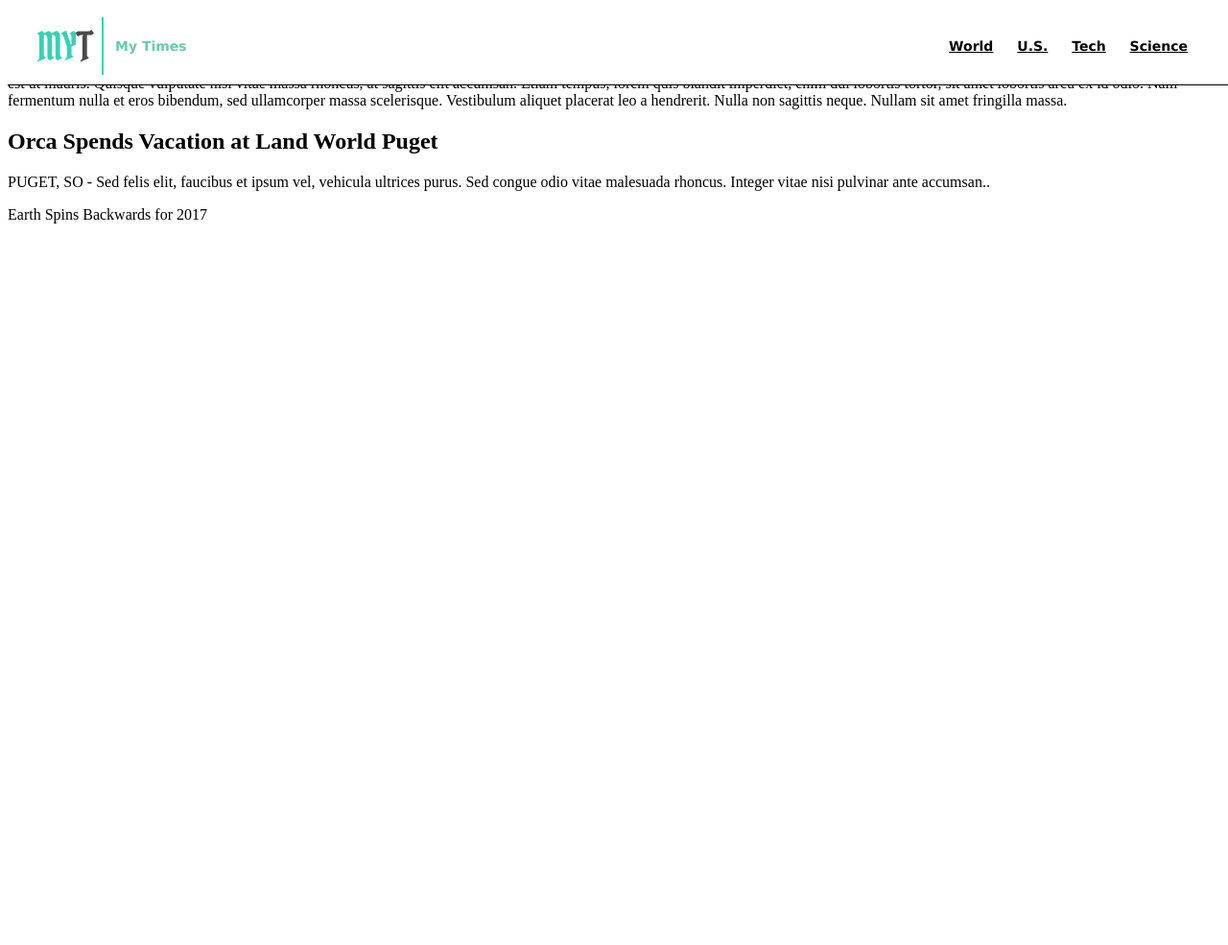
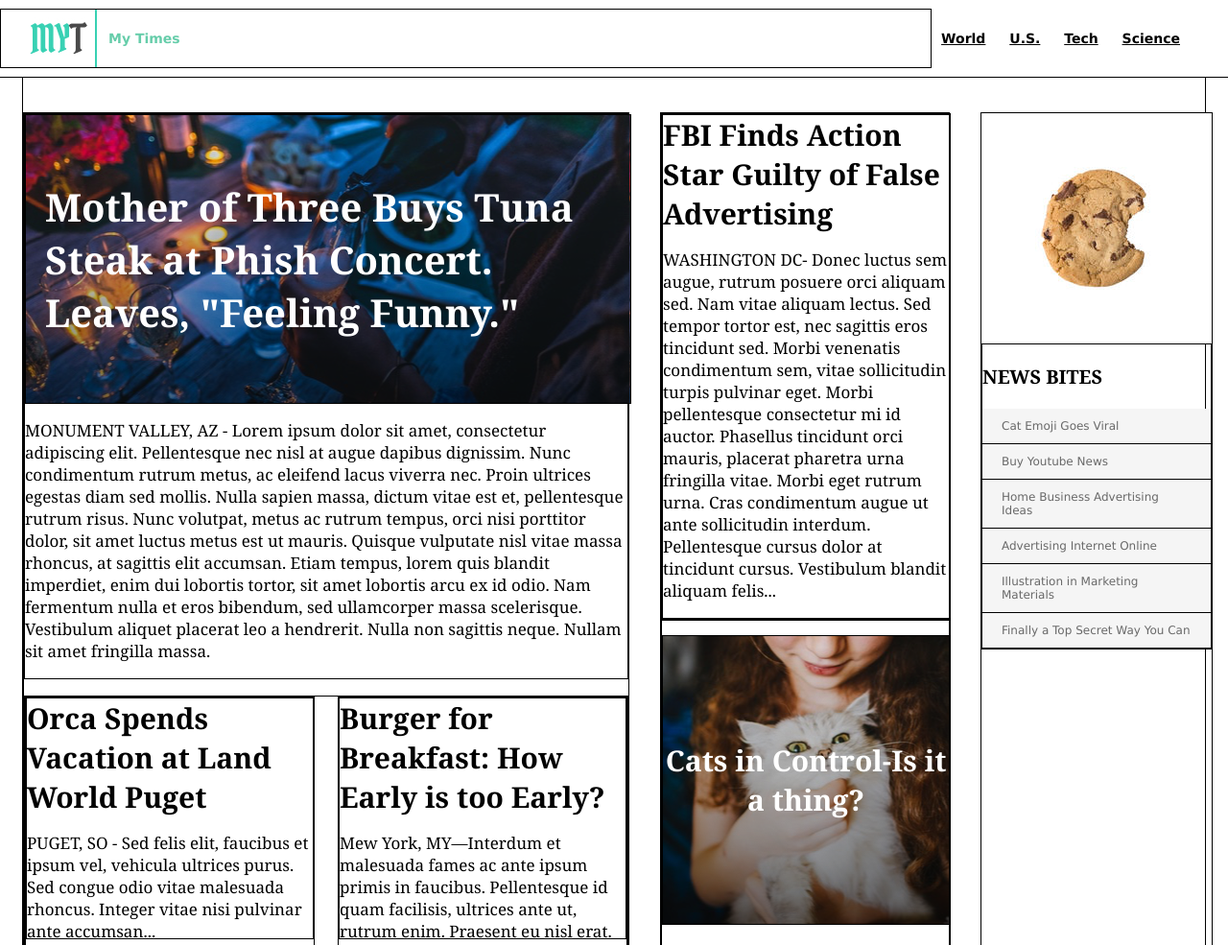
Before and after one commit to ValerieSmeers/MyTimes, a plain HTML site: page index.html in a window 1280 px wide. Shown: the top 985 px of the page at 96% size. Before the commit the page ends 800 px from the top, so only its background shows below. Drawn offline with Linux system fonts and the light colour scheme.

Commit message:
Save Two

```diff
--- a/index.html
+++ b/index.html
@@ -20,27 +20,68 @@
 </header>
 
 <div class="content">
+
   <div class="columnleft">
-    <div class="image-content">
-      <span>Mother of Three Buys Tuna Steak at Phish Concert. Leaves, "Feeling Funny." </span>
-    </div>
-    <p class="narrative">
-      MONUMENT VALLEY, AZ - Lorem ipsum dolor sit amet, consectetur adipiscing elit. Pellentesque nec nisl at augue dapibus dignissim. Nunc condimentum rutrum metus, ac eleifend lacus viverra nec. Proin ultrices egestas diam sed mollis. Nulla sapien massa, dictum vitae est et, pellentesque rutrum risus. Nunc volutpat, metus ac rutrum tempus, orci nisi porttitor dolor, sit amet luctus metus est ut mauris. Quisque vulputate nisl vitae massa rhoncus, at sagittis elit accumsan. Etiam tempus, lorem quis blandit imperdiet, enim dui lobortis tortor, sit amet lobortis arcu ex id odio. Nam fermentum nulla et eros bibendum, sed ullamcorper massa scelerisque. Vestibulum aliquet placerat leo a hendrerit. Nulla non sagittis neque. Nullam sit amet fringilla massa.
-    </p>
-  </div>
+<div class="lead-story">
+  <div class="img-content">
+    <span>Mother of Three Buys Tuna Steak at Phish Concert. Leaves, "Feeling Funny."</span>
+      </div><!-- Tunaimage div -->
+<p class = "narrative">MONUMENT VALLEY, AZ - Lorem ipsum dolor sit amet, consectetur adipiscing elit. Pellentesque nec nisl at augue dapibus dignissim. Nunc condimentum rutrum metus, ac eleifend lacus viverra nec. Proin ultrices egestas diam sed mollis. Nulla sapien massa, dictum vitae est et, pellentesque rutrum risus. Nunc volutpat, metus ac rutrum tempus, orci nisi porttitor dolor, sit amet luctus metus est ut mauris. Quisque vulputate nisl vitae massa rhoncus, at sagittis elit accumsan. Etiam tempus, lorem quis blandit imperdiet, enim dui lobortis tortor, sit amet lobortis arcu ex id odio. Nam fermentum nulla et eros bibendum, sed ullamcorper massa scelerisque. Vestibulum aliquet placerat leo a hendrerit. Nulla non sagittis neque. Nullam sit amet fringilla massa.</p>
+</div> <!-- Leadstorydiv -->
+
 <div class="stories">
   <div class="story">
     <div class="text-content">
       <h2>Orca Spends Vacation at Land World Puget</h2>
-      <p class="narrative">PUGET, SO - Sed felis elit, faucibus et ipsum vel, vehicula ultrices purus. Sed congue odio vitae malesuada rhoncus. Integer vitae nisi pulvinar ante accumsan..</p>
-    </div>
-    <div class="pop-culture image-content">
+      <p class = "narrative">PUGET, SO - Sed felis elit, faucibus et ipsum vel, vehicula ultrices purus. Sed congue odio vitae malesuada rhoncus. Integer vitae nisi pulvinar ante accumsan...</p>
+    </div><!--text content -->
+    <div class="Earth-Backwards img-content">
       <span>Earth Spins Backwards for 2017</span>
-    </div>
+    </div> <!--Fall content div -->
+  </div> <!-- div story -->
+
+  <div class="story">
+    <div class="text-content">
+      <h2>Burger for Breakfast: How Early is too Early?</h2>
+      <p class = "narrative">Mew York, MY—Interdum et malesuada fames ac ante ipsum primis in faucibus. Pellentesque id quam facilisis, ultrices ante ut, rutrum enim. Praesent eu nisl erat.</p>
+    </div><!--text content -->
+    <div class="Camera-Memory img-content">
+      <span>Research Shows Cameras Erase Memory</span>
+    </div> <!--Fall content div -->
+  </div> <!-- div story -->
+</div> <!-- column stories -->
+  </div> <!-- columnLeftDiv -->
+
+  <div class="ColumnMiddle">
+      <div class="story">
+        <div class="text-content">
+          <h2>FBI Finds Action Star Guilty of False Advertising</h2>
+          <p class = "narrative">WASHINGTON DC- Donec luctus sem augue, rutrum posuere orci aliquam sed. Nam vitae aliquam lectus. Sed tempor tortor est, nec sagittis eros tincidunt sed. Morbi venenatis condimentum sem, vitae sollicitudin turpis pulvinar eget. Morbi pellentesque consectetur mi id auctor. Phasellus tincidunt orci mauris, placerat pharetra urna fringilla vitae. Morbi eget rutrum urna. Cras condimentum augue ut ante sollicitudin interdum. Pellentesque cursus dolor at tincidunt cursus. Vestibulum blandit aliquam felis...</p>
+        </div> <!-- text content  -->
+      </div> <!-- div story -->
+
+      <div class="story">
+        <div class="cat-ceo img-content">
+          <span>Cats in Control-Is it a thing?</span>
+        </div>
+        <p class = "narrative">BROOKLYN, NY- In molestie nulla sodales sit amet. Proin vulputate, ipsum porta aliquam commodo, nunc nibh tincidunt lorem, vel consectetur neque mi vel neque. Mauris ultricies, nulla scelerisque sollicitudin lobortis, dui est sodales sapien, a vestibulum velit diam eget felis. Vivamus dignissim lacinia dolor, quis commodo tellus pellentesque in.</p>
+      </div>
+  </div> <!-- Middle Column!  -->
+
+<div class="columnRight">
+  <img class = "Cookie" src="./resources/images/img-news-bite.png" alt="A cookie with a bite taken out of.">
+  <div class="News-bites">
+    <h3>NEWS BITES</h3>
+    <span class="bite">Cat Emoji Goes Viral</span>
+    <span class="bite">Buy Youtube News</span>
+    <span class="bite">Home Business Advertising Ideas</span>
+    <span class="bite">Advertising Internet Online</span>
+    <span class="bite">Illustration in Marketing Materials</span>
+    <span class="bite">Finally a Top Secret Way You Can</span>
+
   </div>
 </div>
-
-</div>
+</div><!-- Content Div -->
 
   </body>
 </html>
--- a/resources/css/style.css
+++ b/resources/css/style.css
@@ -1,3 +1,15 @@
+body{
+  margin: 0;
+  font-family: "Georgia";
+  font-size: 17px;
+  color: black;
+}
+h2{
+  margin-top:0;
+  margin-bottom:0;
+  font-size: 30px;
+  font-weight: bold;
+}
 a{
   color: black;
 }
@@ -35,3 +47,102 @@ nav span {
 header nav{
   padding-right: 40px;
 }
+
+.content{
+  display: flex;
+  width: 1232px;
+  margin: 0 auto 78px auto;
+  padding-top: 116px;
+}
+.columnleft{
+  display: flex;
+  flex-direction: column;
+  width: 630px;
+  margin-right: 32px;
+}
+.ColumnMiddle{
+  display: flex;
+  flex-direction: column;
+  width: 300px;
+  margin-right: 32px;
+}
+.columnRight{
+  display: flex;
+  flex-direction: column;
+  width:240px;
+  margin-right: 32px;
+}
+.img-content{
+  display: flex;
+.
+}
+.stories{
+  display: flex;
+  justify-content: space-between;
+  margin-top: 17px;
+}
+
+.stories .text-content {
+  height: 250px;
+}
+
+.story{
+  display: flex;
+  flex-direction: column;
+  width: 300px;
+}
+.narrative {
+  margin-top: 16px;
+}
+.img-content{
+  display: flex;
+  flex-direction: column;
+  justify-content: center;
+  height: 300px;
+  margin-top: 15px;
+  font-weight: bold;
+  font-size: 30px;
+  color: white;
+  text-align: center;
+}
+.lead-story .img-content{
+  background-image: url("../images/img-story-main.png");
+  width: 630px;
+  margin-top: 0;
+  text-align: left;
+  font-size: 40px;
+}
+.lead-story .img-content span{
+  margin-left: 20px;
+}
+.Earth-Backwards.img-content{
+  background-image: url("../images/img-story-2.png");
+}
+.Camera-Memory.img-content{
+  background-image: url("../images/img-story-3.png");
+}
+.cat-ceo.img-content{
+  background-image: url("../images/img-story-1.png");
+}
+.news-bites h3{
+  margin-bottom: 41px;
+  font-weight: bold;
+  font-size: 16px;
+  text-align: center;
+}
+.News-bites .bite{
+  display: block;
+  padding: 11px 20px;
+  border-bottom: 1px solid black;
+  background-color: whitesmoke;
+  font-family: "Verdana";
+  font-size: 12px;
+  color: dimgray;
+}
+
+.bite span{
+  padding-left: 11px;
+}
+div{
+  border: 1px solid black;
+}
```
